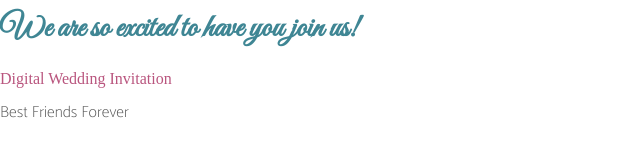
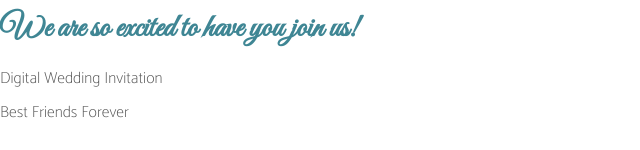
Before and after one commit to IS-120/responsive-images-and-svg-images-razzledazzle201, a website: page index.html in a window 1280 px wide. Shown: the part 620-770 px from the top of the page, 0-640 px from the left. Drawn offline with Linux system fonts and the light colour scheme.

Commit message:
<p> in article

```diff
--- a/index.html
+++ b/index.html
@@ -49,7 +49,7 @@
     </article>
 
     <article>
-      <a href="">Digital Wedding Invitation</a>
+      <p>Digital Wedding Invitation</p>
     </article>
 
     <aside>
```
